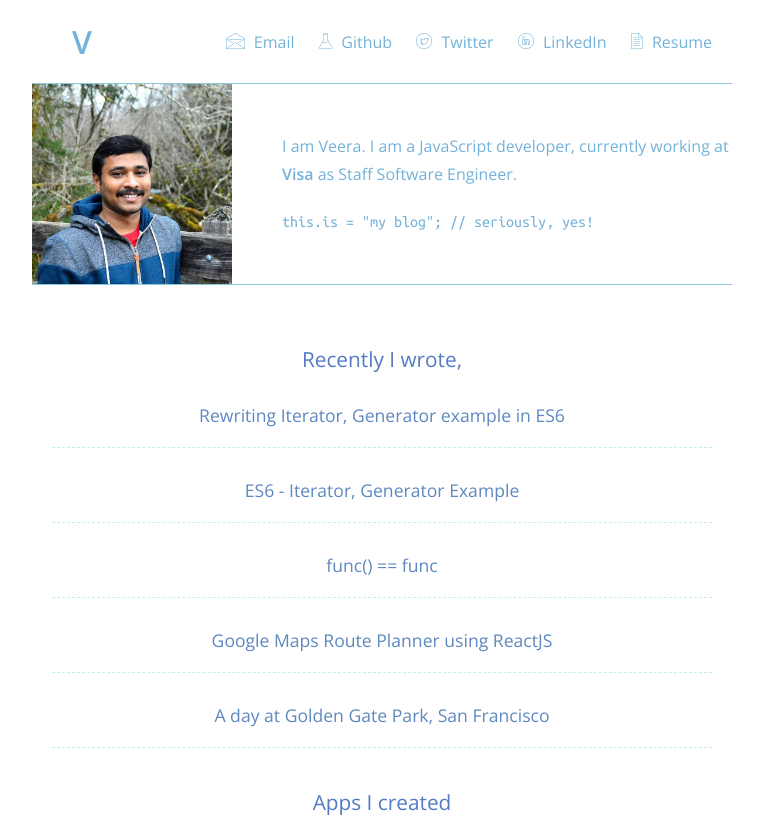
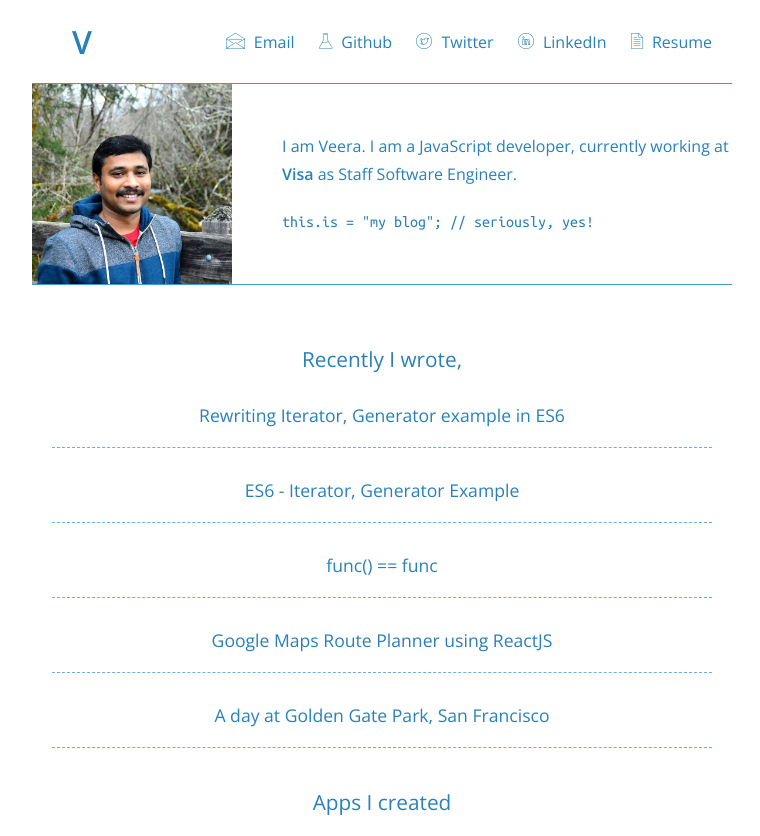
Before and after one commit to canwe/blog, a Jekyll site: the page built from index.html, in a window 1280 px wide. Shown: the top 836 px of the page, without its empty margins (258-1018 px from the left). Built offline with Jekyll 4.4.1, drawn with Linux system fonts in a browser that asks for light colours; some web fonts are replaced; grey boxes are pictures that could not be loaded.

Commit message:
Fine tune colors and spacing.

```diff
--- a/_sass/v8/_base.scss
+++ b/_sass/v8/_base.scss
@@ -8,7 +8,7 @@
 
 body {
   background-color: #ffffff;
-  font: 1em 'Open Sans', sans-serif;;
+  font: 1em 'Open Sans', sans-serif;
 }
 
 img {
@@ -42,7 +42,7 @@ a {
   }
 
   &:visited {
-    color: $light-blue;
+    color: $light-grey;
   }
 
 }
@@ -163,7 +163,7 @@ a {
   h2 {
     text-align: center;
     font-size: 1.3rem;
-    color: $darker-blue;
+    color: $blue;
   }
 
   .posts-list {
@@ -182,7 +182,6 @@ a {
 
     h3 a {
       text-decoration: none;
-      color: $dark-blue;
     }
 
     .date {
@@ -203,7 +202,7 @@ a {
 
   h2 {
     font-size: 1.3rem;
-    color: $darker-blue;
+    color: $blue;
   }
 
   h3 {
--- a/_sass/v8/_post.scss
+++ b/_sass/v8/_post.scss
@@ -7,7 +7,7 @@
   .title {
     font-weight: 400;
     font-size: 1.5rem;
-    color: $dark-blue;
+    color: $blue;
   }
 
   .date {
@@ -32,7 +32,7 @@
     h3 {
       font-size: 1rem;
       font-weight: 300;
-      color: $dark-blue;
+      color: $blue;
       margin-top: 2 * $pad;
     }
 
@@ -71,9 +71,19 @@
       background-color: $lighter-grey;
       padding: 3px;
     }
-  }
 
-  .comments {
-    margin-top: 3 * $pad;
+    img {
+      margin: $pad 0;
+    }
+
+    iframe {
+      margin-top: $pad;
+    }
   }
 }
+
+.comments {
+  padding: 2 * $pad;
+  border-top: 1px solid $blue;
+  font: 1rem 'Open Sans', sans-serif;
+}
--- a/_sass/v8/_responsive.scss
+++ b/_sass/v8/_responsive.scss
@@ -40,4 +40,10 @@
       transform: translateY(-50%);
     }
   }
+
+  .post {
+    .title {
+      font-size: 2rem;
+    }
+  }
 }
--- a/_sass/v8/_variables.scss
+++ b/_sass/v8/_variables.scss
@@ -1,16 +1,17 @@
 $white: #ffffff;
 $black: #3d3d3d;
 
-$darker-grey: #6A6A6A;
-$dark-grey: #737373;
-$grey: #949494;
-$light-grey: #A6A6A6;
-$lighter-grey: #eaeaea;
+$grey: #7f8c8d;
+$dark-grey: darken($grey, 10%);
+$darker-grey: darken($grey, 20%);
+$light-grey: lighten($grey, 10%);
+$lighter-grey: lighten($grey, 20%);
 
-$darker-blue: #537BC3;
-$dark-blue: #5E88BF;
-$blue: #73B2D9;
-$light-blue: #8BCAD9;
-$lighter-blue: #C4EEF2;
+
+$blue: #2980b9;
+$dark-blue: darken($blue, 10%);
+$darker-blue: darken($blue, 20%);
+$light-blue: lighten($blue, 10%);
+$lighter-blue: lighten($blue, 20%);
 
 $pad: 10px;
```
